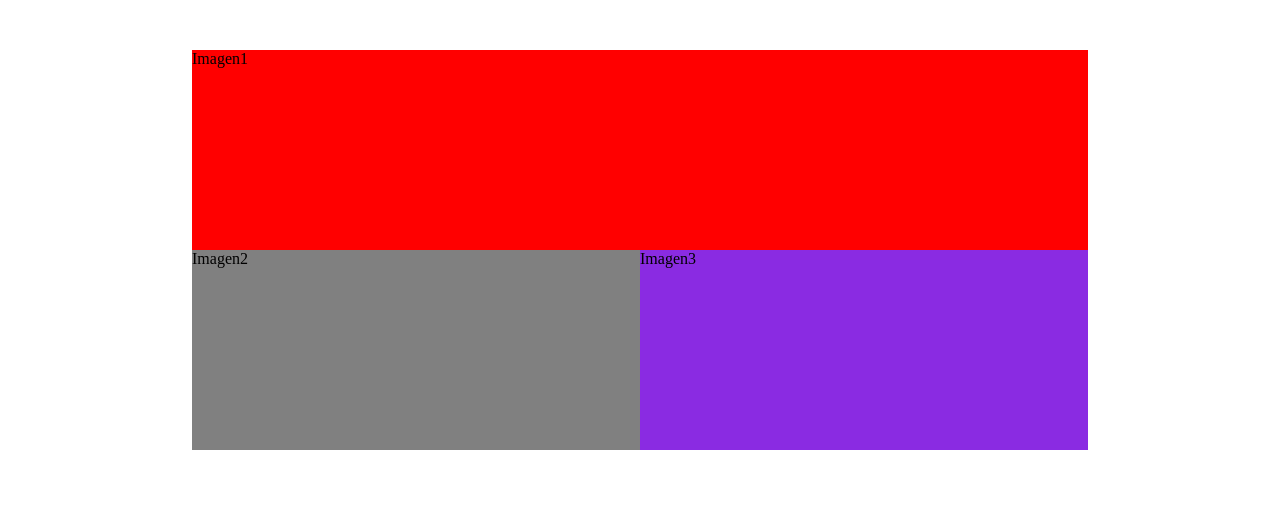
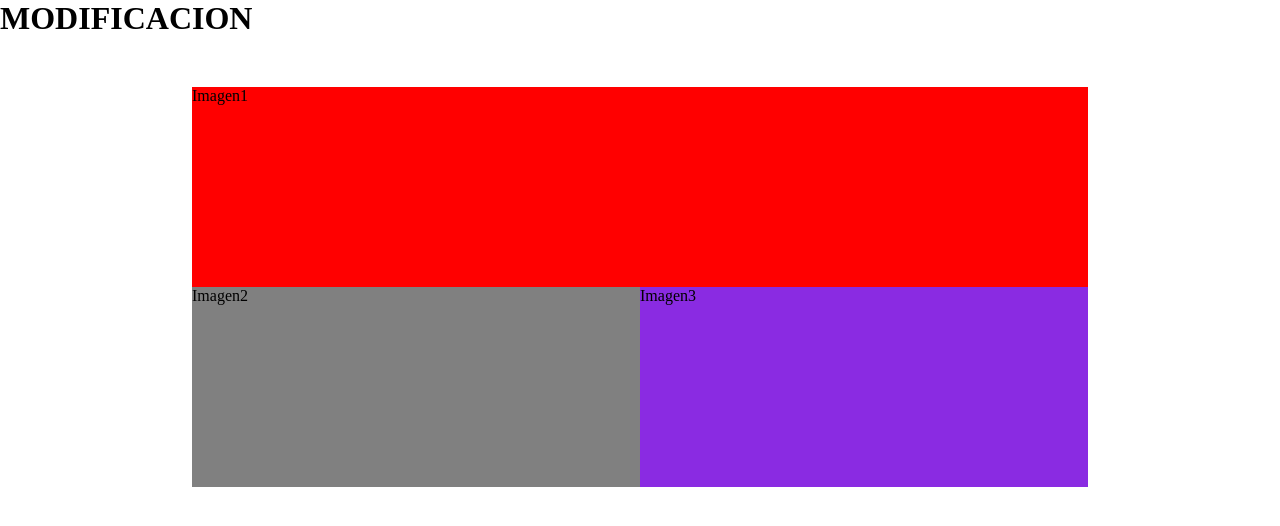
Before and after one commit to mister-Daniel96/Ejemplo-ProyecyoCoder, a plain HTML site: page index.html in a window 1280 px wide. Drawn offline with Linux system fonts and the light colour scheme.

Commit message:
Mi segundo commit donde tenemos la modificacion del primero

```diff
--- a/index.html
+++ b/index.html
@@ -9,10 +9,12 @@
 </head>
 <body>
 
+   <h1> MODIFICACION </h1>
     <div class="images">
         <div class="img img1">Imagen1</div>
         <div class="img img2">Imagen2</div>
         <div class="img img3">Imagen3</div>
     </div>
+
 </body>
 </html>
```
